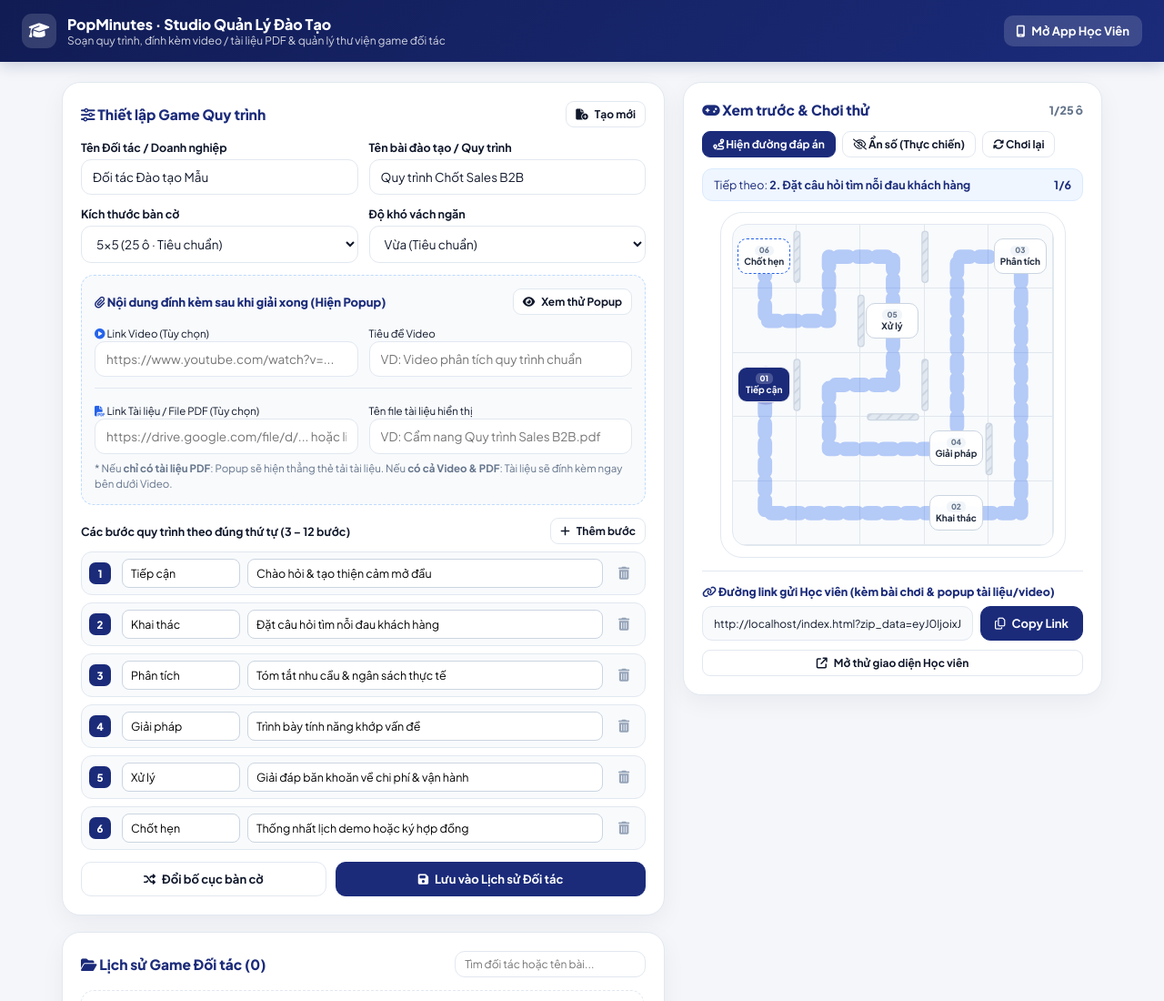
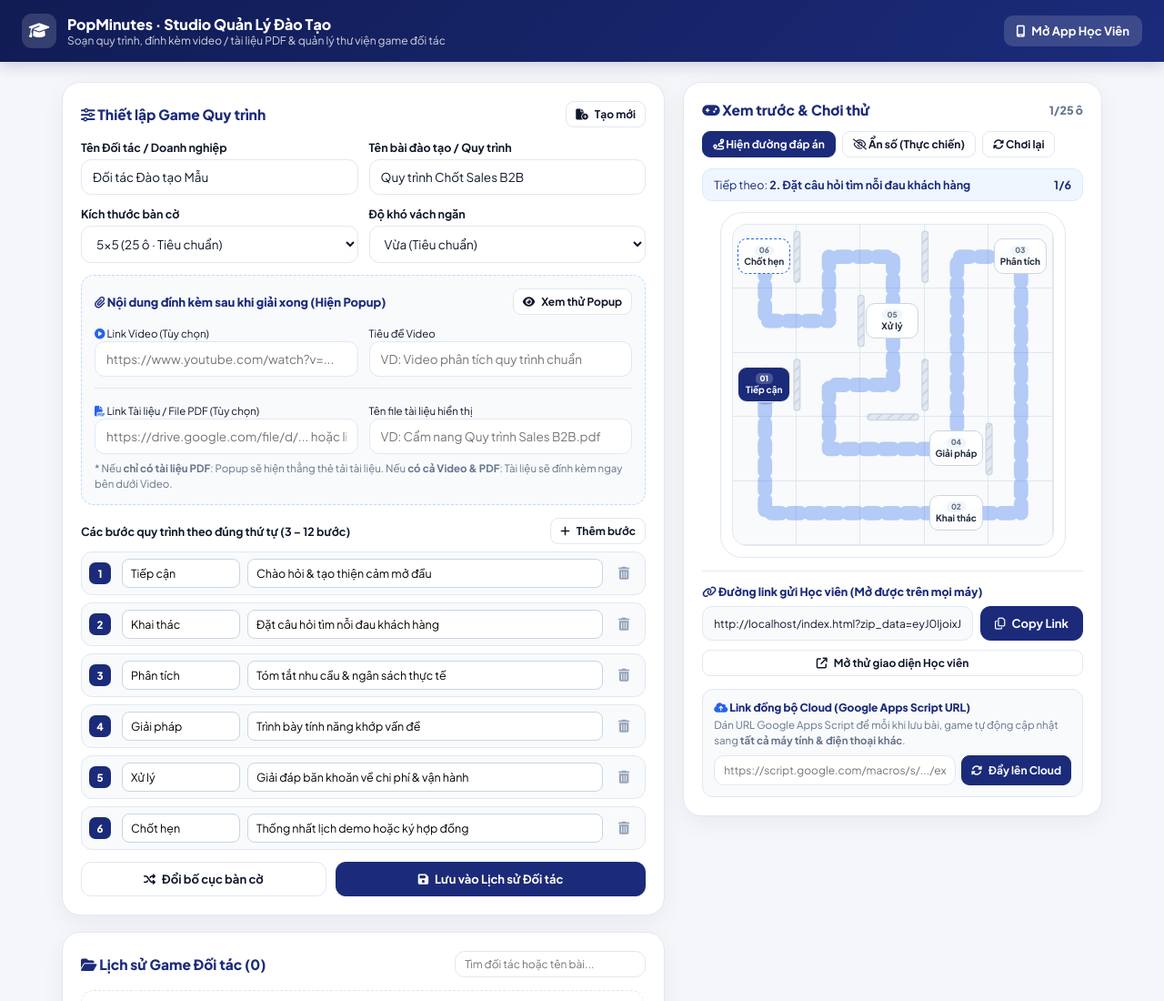
Before and after one commit to hoangtrucnhi/PopMinutes-Edu, a plain HTML site: page index.html in a window 1280 px wide. Shown: the top 1100 px of the page at 91% size. Drawn offline with Linux system fonts and the light colour scheme.

Commit message:
Update index.html

```diff
--- a/index.html
+++ b/index.html
@@ -675,10 +675,10 @@
                     </div>
                 </div>
 
-                <!-- Link gửi học viên -->
+                <!-- Link gửi học viên & Đồng bộ đa thiết bị -->
                 <div style="border-top:1px solid var(--border); padding-top:14px; margin-top:6px;">
                     <label style="display:block; font-size:12.5px; font-weight:800; color:var(--navy); margin-bottom:4px;">
-                        <i class="fa-solid fa-link"></i> Đường link gửi Học viên (kèm bài chơi & popup tài liệu/video)
+                        <i class="fa-solid fa-link"></i> Đường link gửi Học viên (Mở được trên mọi máy)
                     </label>
                     <div class="share-url-row">
                         <input type="text" id="shareUrlInput" class="input" readonly style="font-size:12px; background:#F8FAFC;">
@@ -690,6 +690,22 @@
                         <button type="button" class="btn btn-sm" style="flex:1;" onclick="AdminStudio.openLearnerPreview()">
                             <i class="fa-solid fa-arrow-up-right-from-square"></i> Mở thử giao diện Học viên
                         </button>
+                    </div>
+
+                    <!-- Cấu hình đồng bộ tự động lên mọi thiết bị qua Google Sheets -->
+                    <div style="margin-top:14px; padding:12px; background:#F8FAFC; border:1px solid var(--border); border-radius:12px;">
+                        <label style="display:block; font-size:12px; font-weight:800; color:var(--navy); margin-bottom:4px;">
+                            <i class="fa-solid fa-cloud-arrow-up" style="color:var(--blue);"></i> Link đồng bộ Cloud (Google Apps Script URL)
+                        </label>
+                        <p style="font-size:11.5px; color:var(--muted); margin-bottom:8px; line-height:1.45;">
+                            Dán URL Google Apps Script để mỗi khi lưu bài, game tự động cập nhật sang <strong>tất cả máy tính & điện thoại khác</strong>.
+                        </p>
+                        <div style="display:flex; gap:6px;">
+                            <input type="url" id="cloudSyncUrlInput" class="input" style="font-size:12px; padding:8px 10px;" placeholder="https://script.google.com/macros/s/.../exec" onchange="AdminStudio.saveCloudUrl(this.value)">
+                            <button type="button" class="btn btn-primary btn-sm" style="flex-shrink:0;" onclick="AdminStudio.pushHistoryToCloud()">
+                                <i class="fa-solid fa-rotate"></i> Đẩy lên Cloud
+                            </button>
+                        </div>
                     </div>
                 </div>
             </section>
@@ -731,6 +747,8 @@
     <script>
         const PARTNER_HISTORY_KEY = 'popminutes_partner_zip_games_v1';
         const LEARNER_STORAGE_KEY = 'popminutes_custom_zip_levels_v1';
+        const CLOUD_URL_STORAGE_KEY = 'popminutes_zip_cloud_url_v1';
+        const DEFAULT_CLOUD_SYNC_URL = '';
 
         const SAMPLE_STEPS = [
             { short: 'Tiếp cận', desc: 'Chào hỏi & tạo thiện cảm mở đầu' },
@@ -867,6 +885,10 @@
             hideNumbers: false,
 
             init() {
+                const savedCloudUrl = localStorage.getItem(CLOUD_URL_STORAGE_KEY) || DEFAULT_CLOUD_SYNC_URL;
+                const cloudInput = document.getElementById('cloudSyncUrlInput');
+                if (cloudInput) cloudInput.value = savedCloudUrl;
+
                 this.loadHistoryFromStorage();
                 this.renderHistoryList();
                 this.startNewGame(true);
@@ -888,6 +910,30 @@
                     const learnerLevels = this.history.map(item => item.level);
                     localStorage.setItem(LEARNER_STORAGE_KEY, JSON.stringify(learnerLevels));
                 } catch (e) {}
+            },
+            saveCloudUrl(url) {
+                localStorage.setItem(CLOUD_URL_STORAGE_KEY, (url || '').trim());
+                showToast('Đã lưu đường dẫn đồng bộ Cloud!');
+            },
+
+            async pushHistoryToCloud() {
+                const url = (document.getElementById('cloudSyncUrlInput').value || '').trim();
+                if (!url) {
+                    showToast('Vui lòng dán URL Google Apps Script trước.');
+                    return;
+                }
+                localStorage.setItem(CLOUD_URL_STORAGE_KEY, url);
+                const learnerLevels = this.history.map(item => item.level);
+                try {
+                    await fetch(url, {
+                        method: 'POST',
+                        mode: 'no-cors',
+                        body: JSON.stringify(learnerLevels)
+                    });
+                    showToast('Đã đẩy toàn bộ bài đào tạo lên Cloud cho mọi máy!');
+                } catch (e) {
+                    showToast('Lỗi kết nối Cloud, vui lòng kiểm tra lại URL.');
+                }
             },
 
             startNewGame(silent) {
@@ -949,6 +995,9 @@
                 }
 
                 this.persistHistory();
+                if ((document.getElementById('cloudSyncUrlInput').value || '').trim()) {
+                    this.pushHistoryToCloud();
+                }
                 this.renderHistoryList();
             },
 
```
